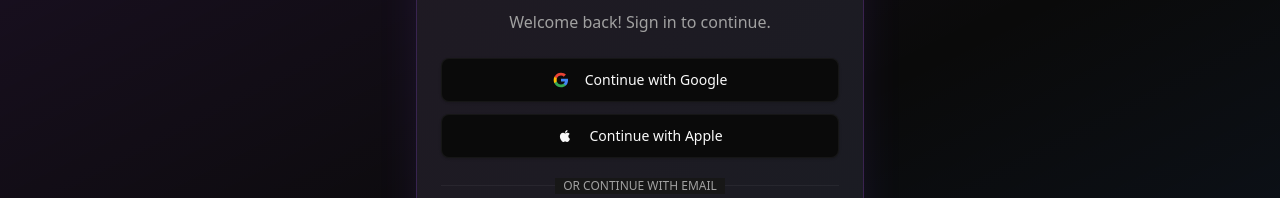
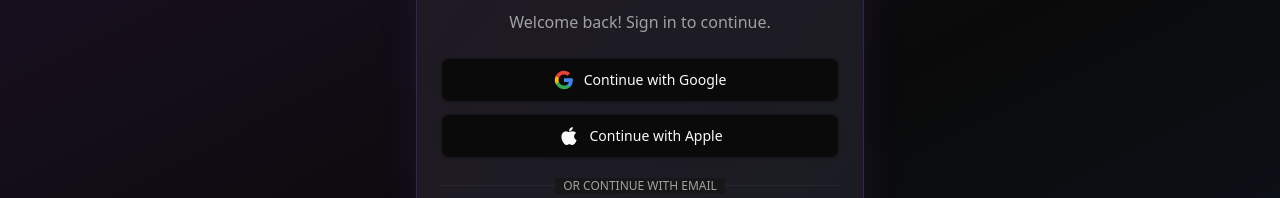
Before and after one commit to JasonY199/game_nights, a Next.js app: page /signin in a window 1280 px wide. Shown: the part 186-384 px from the top of the page. Built offline with nearby package versions, Linux system fonts and the light colour scheme.

Commit message:
adjust social buttons icons

```diff
--- a/app/(auth)/_components/social-login-buttons.tsx
+++ b/app/(auth)/_components/social-login-buttons.tsx
@@ -5,7 +5,10 @@ interface SocialLoginButtonsProps {
   onAppleClick: () => void;
 }
 
-export function SocialLoginButtons({ onGoogleClick, onAppleClick }: SocialLoginButtonsProps) {
+export function SocialLoginButtons({
+  onGoogleClick,
+  onAppleClick,
+}: SocialLoginButtonsProps) {
   return (
     <div className="space-y-3">
       <Button
@@ -14,7 +17,7 @@ export function SocialLoginButtons({ onGoogleClick, onAppleClick }: SocialLoginB
         onClick={onGoogleClick}
         className="w-full h-11 border-border/50 hover:bg-accent transition-all duration-300"
       >
-        <svg className="w-5 h-5 mr-2" viewBox="0 0 24 24">
+        <svg className="w-5! h-5! mr-0.5!" viewBox="0 0 24 24">
           <path
             fill="#4285F4"
             d="M22.56 12.25c0-.78-.07-1.53-.2-2.25H12v4.26h5.92c-.26 1.37-1.04 2.53-2.21 3.31v2.77h3.57c2.08-1.92 3.28-4.74 3.28-8.09z"
@@ -41,7 +44,11 @@ export function SocialLoginButtons({ onGoogleClick, onAppleClick }: SocialLoginB
         onClick={onAppleClick}
         className="w-full h-11 border-border/50 hover:bg-accent transition-all duration-300"
       >
-        <svg className="w-6 h-6 mr-2" viewBox="0 0 24 24" fill="currentColor">
+        <svg
+          className="w-6! h-6! mr-0!"
+          viewBox="0 0 24 24"
+          fill="currentColor"
+        >
           <path d="M17.05 20.28c-.98.95-2.05.8-3.08.35-1.09-.46-2.09-.48-3.24 0-1.44.62-2.2.44-3.06-.35C2.79 15.25 3.51 7.59 9.05 7.31c1.35.07 2.29.74 3.08.8 1.18-.24 2.31-.93 3.57-.84 1.51.12 2.65.72 3.4 1.8-3.12 1.87-2.38 5.98.48 7.13-.57 1.5-1.31 2.99-2.54 4.09l.01-.01zM12.03 7.25c-.15-2.23 1.66-4.07 3.74-4.25.29 2.58-2.34 4.5-3.74 4.25z" />
         </svg>
         Continue with Apple
```
